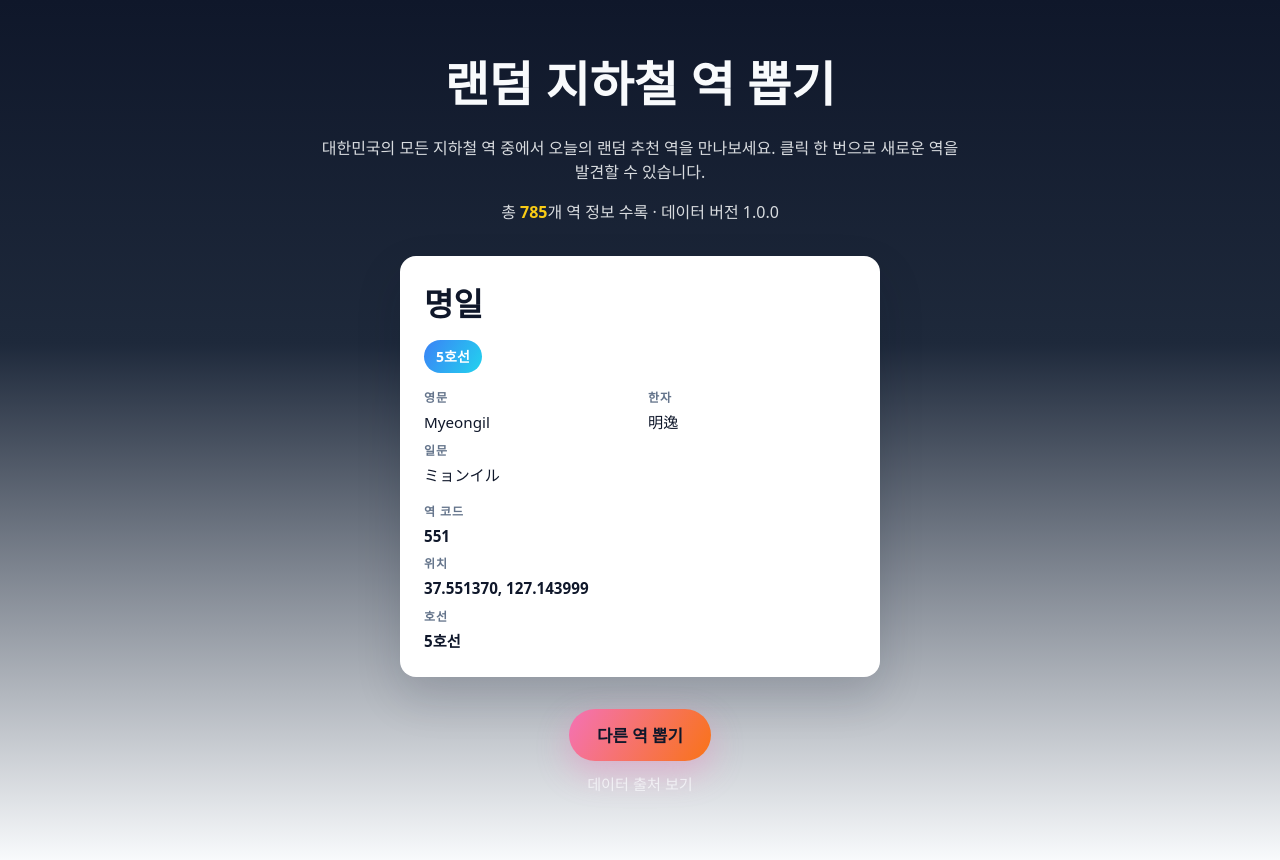
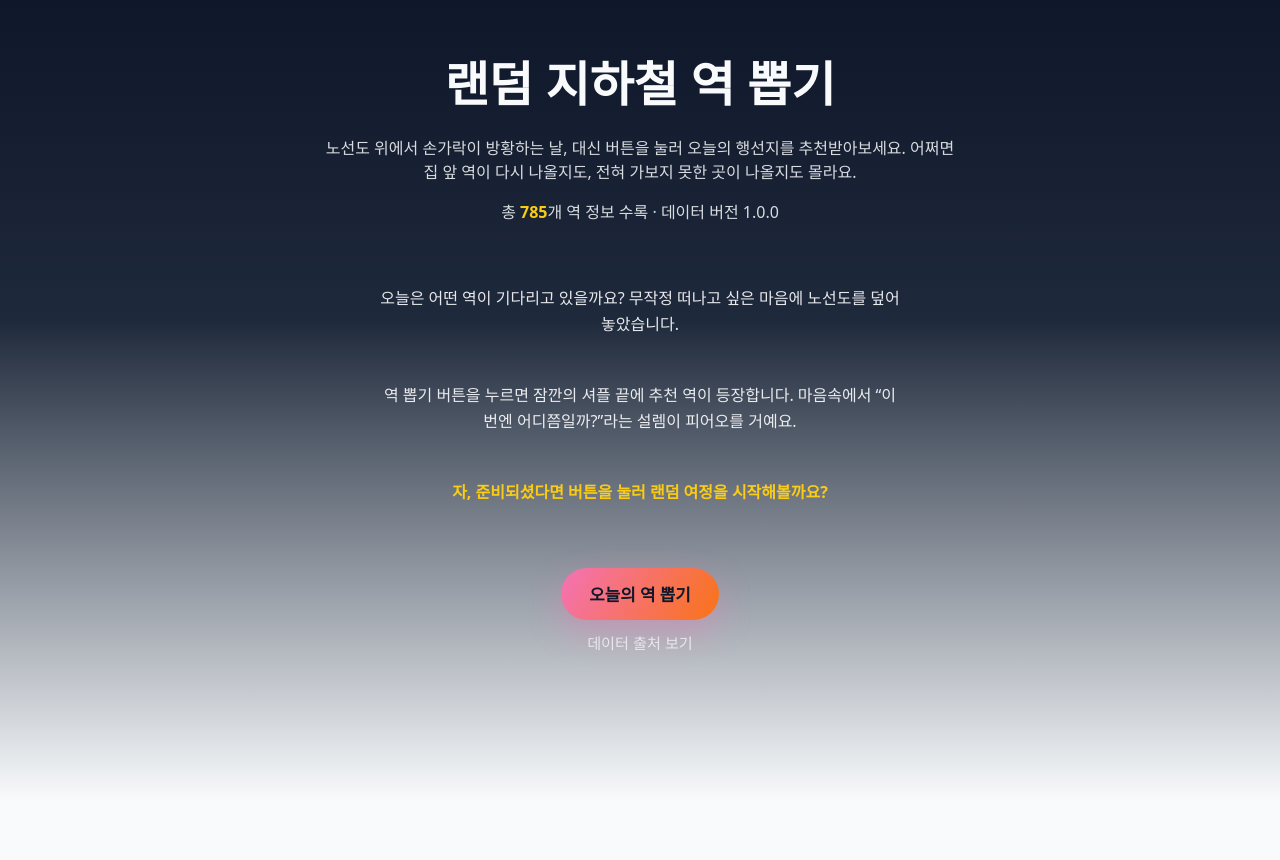
Before and after one commit to JK-Kim4/codex-random-subway, a React (Vite) app: page / in a window 1280 px wide. After the commit the page ends 800 px from the top, so only its background shows below. Built offline with nearby package versions, Linux system fonts and the light colour scheme; a web font is replaced by a local one.

Commit message:
Add intro screen and draw animation

```diff
--- a/src/App.tsx
+++ b/src/App.tsx
@@ -1,4 +1,4 @@
-import { useMemo } from 'react';
+import { useEffect, useMemo, useRef, useState } from 'react';
 import StationCard from './components/StationCard';
 import subwayRaw from './assets/subway.json';
 import { useRandomStation } from './hooks/useRandomStation';
@@ -57,32 +57,100 @@ function App() {
   const dataset = subwayRaw as RawSubwayData;
 
   const stations = useMemo(() => buildStationList(dataset), [dataset]);
-  const { currentStation, drawStation } = useRandomStation(stations);
+  const { currentStation, drawStation } = useRandomStation(stations, {
+    autoDrawOnMount: false,
+  });
+  const [hasStarted, setHasStarted] = useState(false);
+  const [isDrawing, setIsDrawing] = useState(false);
+  const [displayedStation, setDisplayedStation] = useState<Station | null>(null);
+  const latestStationRef = useRef<Station | null>(null);
+  const revealTimeoutRef = useRef<ReturnType<typeof setTimeout> | null>(null);
+
+  useEffect(() => {
+    latestStationRef.current = currentStation;
+  }, [currentStation]);
+
+  useEffect(() => () => {
+    if (revealTimeoutRef.current) {
+      clearTimeout(revealTimeoutRef.current);
+    }
+  }, []);
+
+  const handleDraw = () => {
+    if (stations.length === 0) {
+      return;
+    }
+
+    setHasStarted(true);
+    setIsDrawing(true);
+    setDisplayedStation(null);
+    drawStation();
+
+    if (revealTimeoutRef.current) {
+      clearTimeout(revealTimeoutRef.current);
+    }
+
+    revealTimeoutRef.current = setTimeout(() => {
+      setDisplayedStation(latestStationRef.current ?? null);
+      setIsDrawing(false);
+    }, 900);
+  };
 
   return (
     <div className="app">
       <header className="app__header">
         <h1>랜덤 지하철 역 뽑기</h1>
         <p>
-          대한민국의 모든 지하철 역 중에서 오늘의 랜덤 추천 역을 만나보세요. 클릭 한 번으로 새로운 역을 발견할 수
-          있습니다.
+          노선도 위에서 손가락이 방황하는 날, 대신 버튼을 눌러 오늘의 행선지를 추천받아보세요. 어쩌면 집 앞 역이
+          다시 나올지도, 전혀 가보지 못한 곳이 나올지도 몰라요.
         </p>
         <p className="app__meta">
           총 <strong>{stations.length}</strong>개 역 정보 수록 · 데이터 버전 {dataset.VERSION}
         </p>
       </header>
 
-      <main className="app__main">
-        {currentStation ? (
-          <StationCard station={currentStation} />
-        ) : (
-          <p className="app__placeholder">역 정보를 불러오고 있습니다...</p>
+      <main className="app__main" aria-live="polite">
+        {!hasStarted && (
+          <section className="app__intro">
+            <p>오늘은 어떤 역이 기다리고 있을까요? 무작정 떠나고 싶은 마음에 노선도를 덮어놓았습니다.</p>
+            <p>
+              역 뽑기 버튼을 누르면 잠깐의 셔플 끝에 추천 역이 등장합니다. 마음속에서 &ldquo;이번엔 어디쯤일까?&rdquo;라는
+              설렘이 피어오를 거예요.
+            </p>
+            <p className="app__intro-note">자, 준비되셨다면 버튼을 눌러 랜덤 여정을 시작해볼까요?</p>
+          </section>
+        )}
+
+        {hasStarted && isDrawing && (
+          <section className="app__drawing">
+            <div className="app__drawing-spinner" aria-hidden="true">
+              <span />
+              <span />
+              <span />
+            </div>
+            <p>잠시만요! 오늘의 행선지를 섞는 중입니다...</p>
+          </section>
+        )}
+
+        {hasStarted && !isDrawing && displayedStation && (
+          <div className="app__station-wrapper">
+            <StationCard station={displayedStation} />
+          </div>
+        )}
+
+        {hasStarted && !isDrawing && !displayedStation && (
+          <p className="app__placeholder">추천할 역을 찾지 못했어요. 다시 시도해 주세요.</p>
         )}
       </main>
 
       <footer className="app__footer">
-        <button type="button" className="app__button" onClick={drawStation}>
-          다른 역 뽑기
+        <button
+          type="button"
+          className="app__button"
+          onClick={handleDraw}
+          disabled={isDrawing || stations.length === 0}
+        >
+          {hasStarted ? '다른 역 뽑기' : '오늘의 역 뽑기'}
         </button>
         <a className="app__data-link" href={dataset.URL} target="_blank" rel="noreferrer">
           데이터 출처 보기
--- a/src/hooks/useRandomStation.ts
+++ b/src/hooks/useRandomStation.ts
@@ -3,6 +3,7 @@ import type { Station } from '../types/subway';
 
 export interface UseRandomStationOptions {
   avoidImmediateRepeat?: boolean;
+  autoDrawOnMount?: boolean;
 }
 
 interface UseRandomStationResult {
@@ -12,7 +13,10 @@ interface UseRandomStationResult {
 
 export const useRandomStation = (
   stations: Station[],
-  { avoidImmediateRepeat = true }: UseRandomStationOptions = {}
+  {
+    avoidImmediateRepeat = true,
+    autoDrawOnMount = true,
+  }: UseRandomStationOptions = {}
 ): UseRandomStationResult => {
   const [currentStation, setCurrentStation] = useState<Station | null>(null);
 
@@ -41,8 +45,10 @@ export const useRandomStation = (
   }, [avoidImmediateRepeat, stations]);
 
   useEffect(() => {
-    drawStation();
-  }, [drawStation]);
+    if (autoDrawOnMount) {
+      drawStation();
+    }
+  }, [autoDrawOnMount, drawStation]);
 
   return { currentStation, drawStation };
 };
--- a/src/styles/App.css
+++ b/src/styles/App.css
@@ -40,8 +40,65 @@
 .app__main {
   width: 100%;
   display: flex;
+  flex-direction: column;
   justify-content: center;
+  align-items: center;
+  gap: 24px;
   padding: 0 16px;
+  min-height: 280px;
+  text-align: center;
+}
+
+.app__intro {
+  max-width: 520px;
+  display: flex;
+  flex-direction: column;
+  gap: 14px;
+  line-height: 1.6;
+  color: rgba(248, 250, 252, 0.92);
+}
+
+.app__intro-note {
+  font-weight: 600;
+  color: #facc15;
+}
+
+.app__drawing {
+  display: flex;
+  flex-direction: column;
+  align-items: center;
+  gap: 16px;
+  min-height: 180px;
+  color: rgba(248, 250, 252, 0.92);
+}
+
+.app__drawing-spinner {
+  display: flex;
+  gap: 10px;
+}
+
+.app__drawing-spinner span {
+  width: 12px;
+  height: 12px;
+  border-radius: 50%;
+  background: linear-gradient(120deg, #f97316, #f472b6);
+  opacity: 0.6;
+  animation: app-draw-bounce 0.8s ease-in-out infinite;
+}
+
+.app__drawing-spinner span:nth-child(2) {
+  animation-delay: 0.12s;
+}
+
+.app__drawing-spinner span:nth-child(3) {
+  animation-delay: 0.24s;
+}
+
+.app__station-wrapper {
+  width: 100%;
+  display: flex;
+  justify-content: center;
+  animation: app-fade-in-up 0.4s ease forwards;
 }
 
 .app__placeholder {
@@ -79,6 +136,13 @@
   transform: translateY(0);
 }
 
+.app__button:disabled {
+  opacity: 0.6;
+  cursor: not-allowed;
+  box-shadow: none;
+  transform: none;
+}
+
 .app__data-link {
   color: rgba(248, 250, 252, 0.75);
   font-size: 0.95rem;
@@ -89,6 +153,31 @@
   text-decoration: underline;
 }
 
+@keyframes app-draw-bounce {
+  0%,
+  100% {
+    transform: translateY(0);
+    opacity: 0.6;
+  }
+
+  50% {
+    transform: translateY(-8px);
+    opacity: 1;
+  }
+}
+
+@keyframes app-fade-in-up {
+  from {
+    opacity: 0;
+    transform: translate3d(0, 16px, 0);
+  }
+
+  to {
+    opacity: 1;
+    transform: translate3d(0, 0, 0);
+  }
+}
+
 @media (max-width: 640px) {
   .app {
     padding: 32px 12px 48px;
@@ -97,4 +186,9 @@
   .app__header {
     margin-bottom: 24px;
   }
+
+  .app__main {
+    min-height: 240px;
+    gap: 20px;
+  }
 }
```
